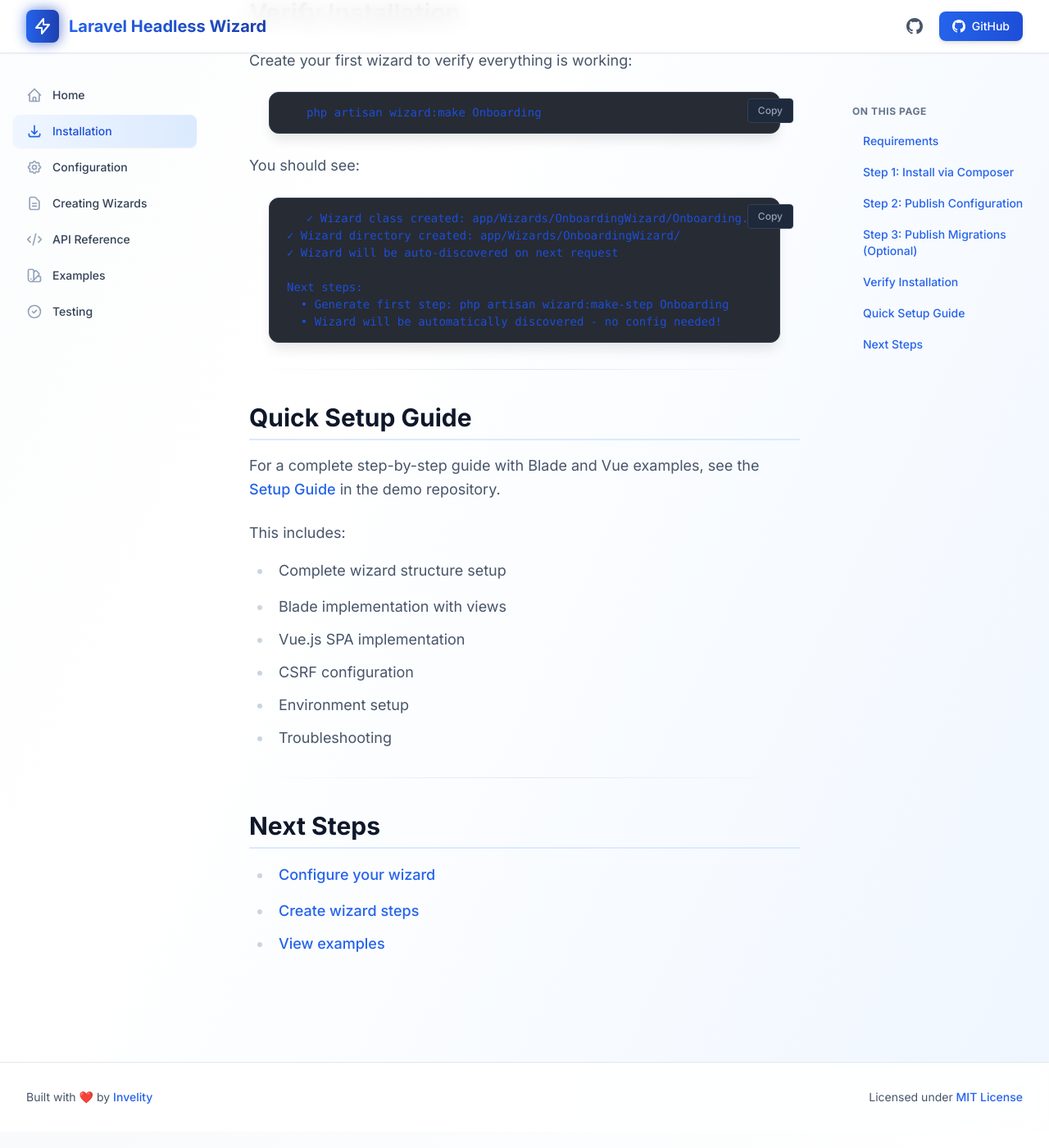
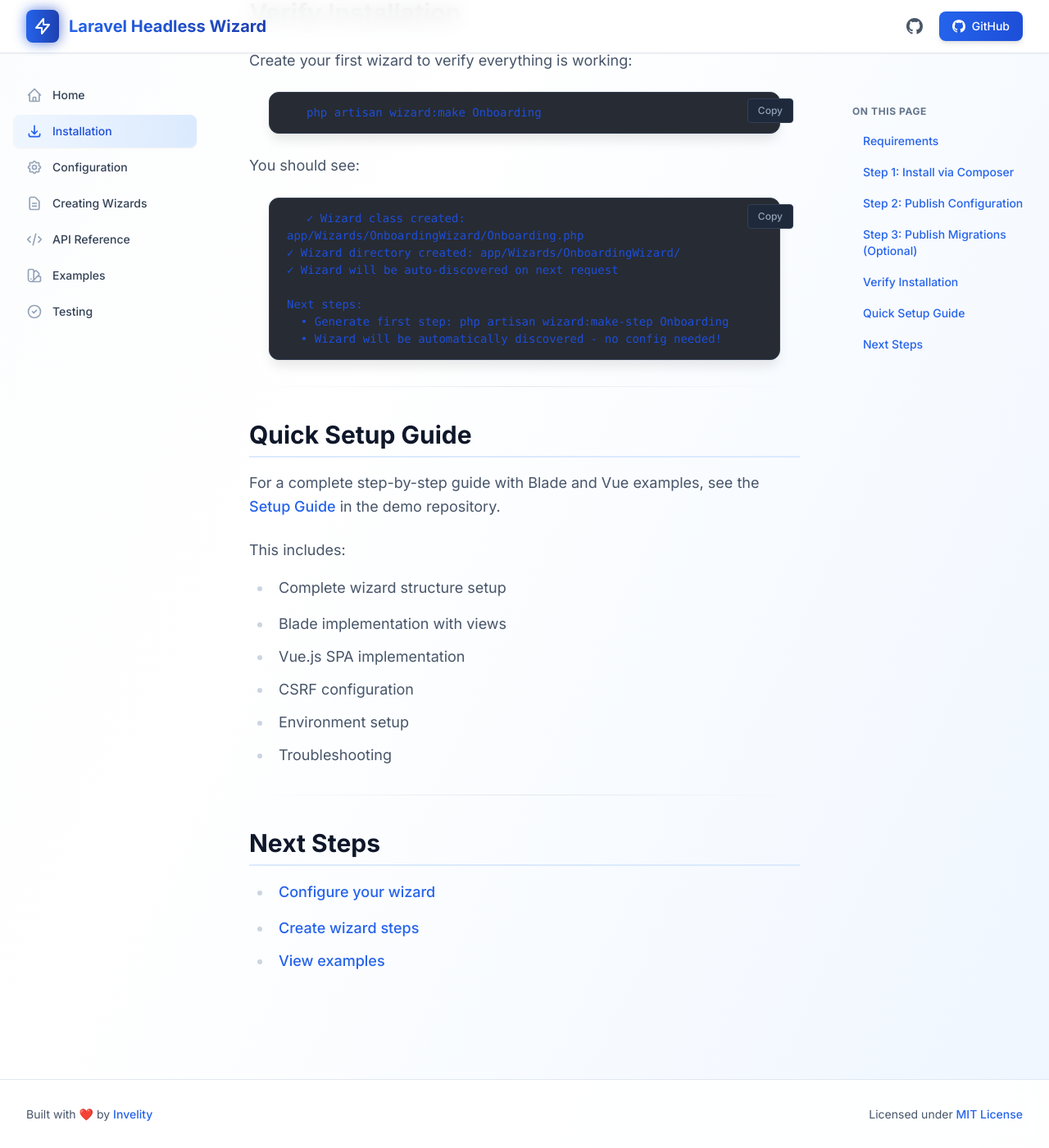
Before and after one commit to invelity/laravel-headless-wizard, a Jekyll site: the page built from docs/installation.md, in a window 1280 px wide and 1400 px high, scrolled down 1320 px. Shown: the whole window at 82% size. Built offline with Jekyll 4.4.1, drawn with Linux system fonts in a browser that asks for light colours; nearby versions of some CDN libraries; a style sheet for code colours, icons or effects is not loaded.

Commit message:
Hide scrollbar on both axes in code blocks - Set overflow-x and overflow-y to hidden on pre elements - Add white-space: pre-wrap for code wrapping - Add word-break: break-word to prevent overflow Author: Martin-1182 <halaj@invelity.com>

```diff
--- a/docs/assets/css/input.css
+++ b/docs/assets/css/input.css
@@ -34,14 +34,18 @@
 @layer components {
   /* Prism.js code blocks with dark background */
   pre[class*="language-"] {
-    @apply !m-6 !rounded-xl overflow-hidden;
+    @apply !m-6 !rounded-xl;
     background: #272B33 !important;
+    overflow-x: hidden !important;
+    overflow-y: hidden !important;
   }
 
   code[class*="language-"],
   pre[class*="language-"] code {
     @apply !p-6;
     background: transparent !important;
+    white-space: pre-wrap !important;
+    word-break: break-word !important;
   }
 
   /* Syntax highlighting tokens */
```
Also changed, not shown: docs/assets/css/output.css.
